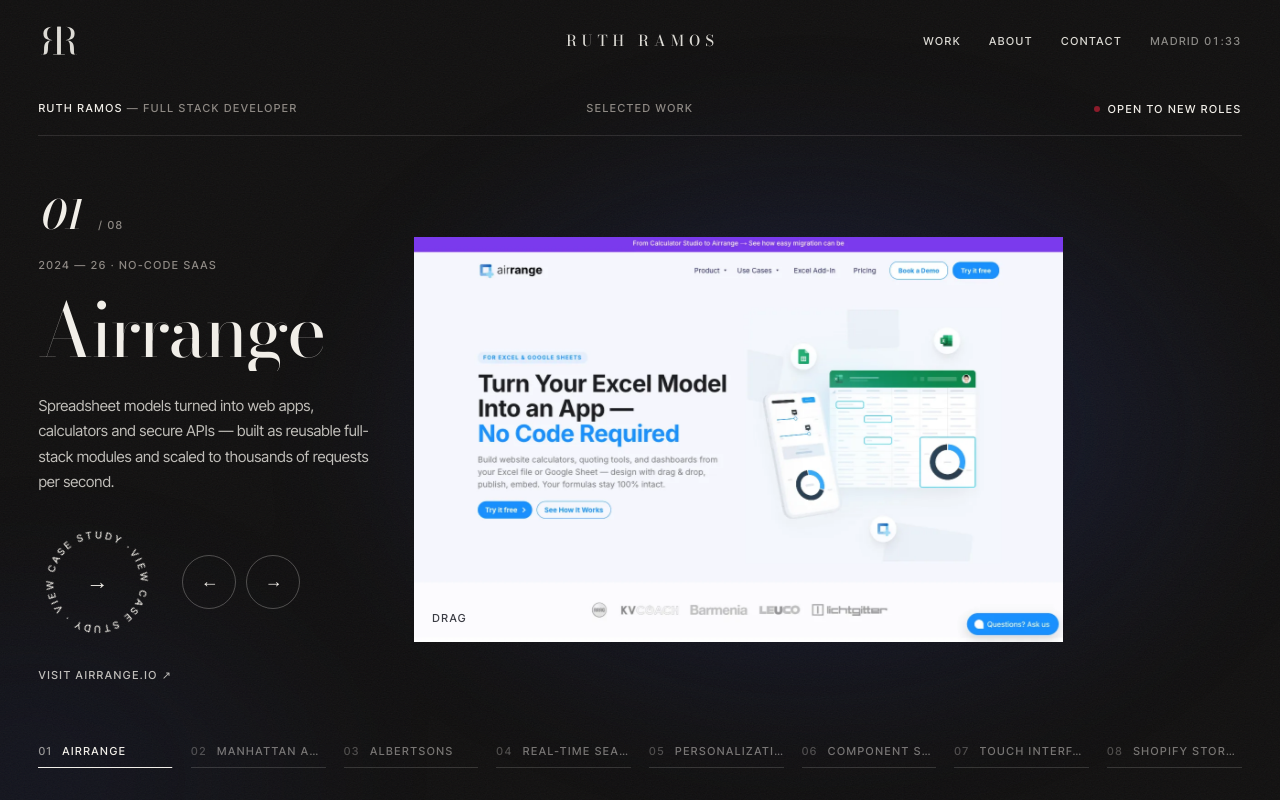
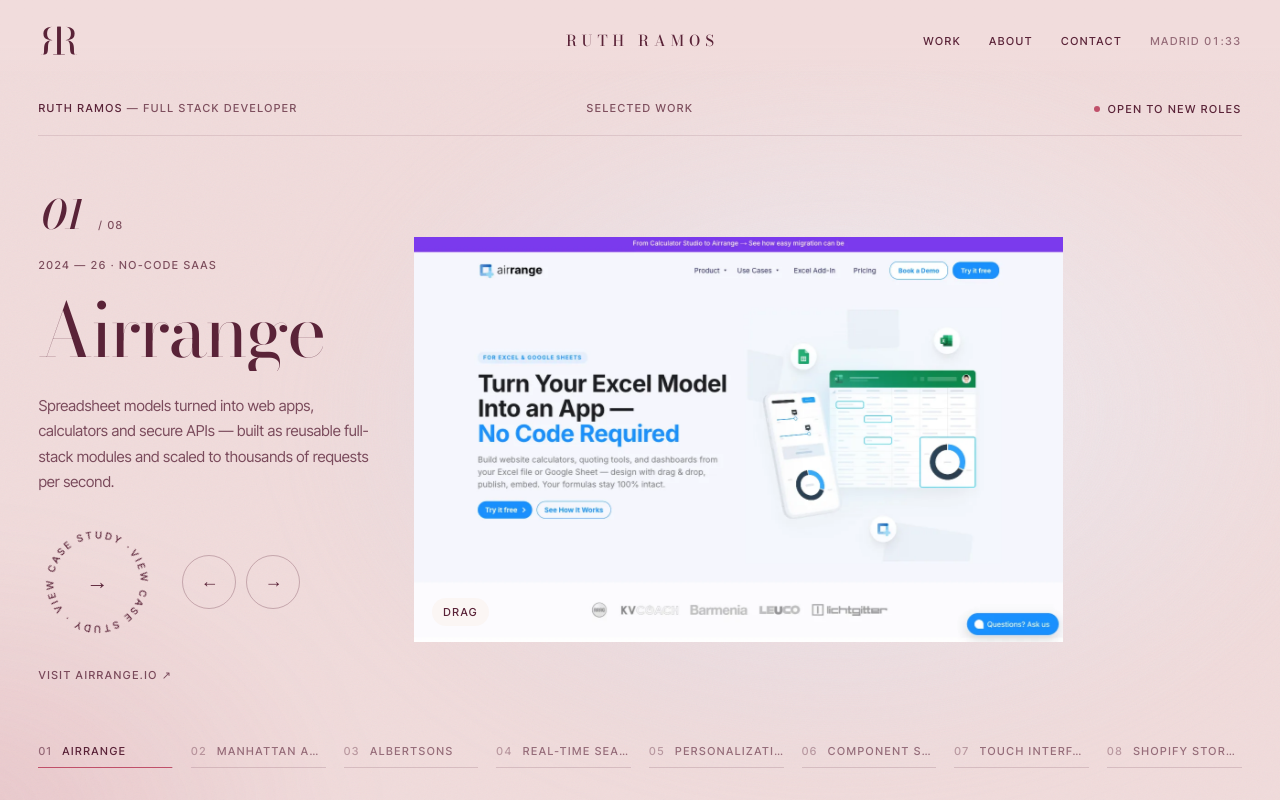
Before and after one commit to hrramosruth-rgb/ruth-portfolio, a Next.js app: page / in a window 1280 px wide. Shown: the top 800 px of the page. Built offline with nearby package versions, Linux system fonts and the light colour scheme; no server answers.

Commit message:
feat: blush light palette instead of black; make "what I did" a visible heading

```diff
--- a/src/app/icon.png/route.tsx
+++ b/src/app/icon.png/route.tsx
@@ -17,10 +17,10 @@
           display: "flex",
           alignItems: "center",
           justifyContent: "center",
-          background: "#111010",
+          background: "#5A2338",
         }}
       >
-        <svg width="54" height="54" viewBox="0 0 100 100" fill="#F1EEE8">
+        <svg width="54" height="54" viewBox="0 0 100 100" fill="#F1DCDC">
           <path d={MONOGRAM_PATH} />
           <path d={MONOGRAM_PATH} transform={MONOGRAM_MIRROR} />
         </svg>
--- a/src/app/layout.tsx
+++ b/src/app/layout.tsx
@@ -52,7 +52,7 @@
 };
 
 export const viewport: Viewport = {
-  themeColor: "#f1eee8",
+  themeColor: "#fbf5f3",
 };
 
 // Runs before first paint: marks JS as available (reveal styles key off `.js`); returning visitors
--- a/src/components/home/career.tsx
+++ b/src/components/home/career.tsx
@@ -199,14 +199,17 @@
                       ) : null}
 
                       {detail.highlights.length > 0 ? (
-                        <div className="career-block">
-                          <span className="ui muted career-label">What I did</span>
+                        <div className="career-block career-did-block">
+                          <h4 className="career-did display">
+                            What I <em>did</em>
+                            <span className="ui muted">{pad(detail.highlights.length)} highlights</span>
+                          </h4>
                           <ol className="career-highlights">
                             {detail.highlights.map((highlight, h) => (
                               <li key={highlight.lead} style={{ "--h": h } as React.CSSProperties}>
                                 <span className="ui muted">{pad(h + 1)}</span>
                                 <div>
-                                  <h4 className="display">{highlight.lead}</h4>
+                                  <h5 className="display">{highlight.lead}</h5>
                                   <p className="muted">{highlight.text}</p>
                                 </div>
                               </li>
--- a/src/styles/chrome.css
+++ b/src/styles/chrome.css
@@ -23,8 +23,11 @@
   grid-template-columns: 1fr auto 1fr;
   align-items: center;
   padding: 20px var(--gut);
-  color: var(--paper);
-  mix-blend-mode: difference;
+  color: var(--fg);
+  background: linear-gradient(var(--bg) 55%, color-mix(in srgb, var(--bg) 0%, transparent));
+  transition:
+    color 1s var(--ease),
+    background 1s var(--ease);
 }
 
 .nav-mark {
@@ -119,8 +122,8 @@
   height: 10px;
   margin: -5px 0 0 -5px;
   border-radius: 50%;
-  background: var(--paper);
-  mix-blend-mode: difference;
+  background: var(--wine);
+  box-shadow: 0 0 0 1.5px rgba(251, 245, 243, 0.85);
   pointer-events: none;
   display: grid;
   place-items: center;
@@ -138,7 +141,7 @@
 
 .cursor span {
   opacity: 0;
-  color: var(--ink);
+  color: var(--paper);
   font-size: 10px;
   font-weight: 500;
   letter-spacing: 0.16em;
@@ -151,7 +154,7 @@
   width: 92px;
   height: 92px;
   margin: -46px 0 0 -46px;
-  mix-blend-mode: normal;
+  box-shadow: none;
 }
 
 .cursor.is-big span {
--- a/src/styles/home.css
+++ b/src/styles/home.css
@@ -61,8 +61,8 @@
 }
 
 .cover--shopify {
-  background: var(--ink);
-  color: var(--paper);
+  background: var(--blush);
+  color: var(--wine);
 }
 
 .cover-collage {
--- a/src/styles/showcase.css
+++ b/src/styles/showcase.css
@@ -17,8 +17,8 @@
   min-height: 100svh;
   padding: 100px var(--gut) 28px;
   overflow: hidden;
-  background: var(--ink);
-  color: var(--paper);
+  background: var(--blush);
+  color: var(--wine);
   transition: --tone 1.6s var(--ease);
 }
 
@@ -31,8 +31,9 @@
   position: absolute;
   inset: -20%;
   background:
-    radial-gradient(38% 42% at 60% 52%, color-mix(in srgb, var(--tone) 30%, transparent), transparent 70%),
-    radial-gradient(28% 32% at 18% 82%, color-mix(in srgb, var(--tone) 12%, transparent), transparent 70%);
+    radial-gradient(40% 44% at 62% 50%, rgba(255, 255, 255, 0.75), transparent 70%),
+    radial-gradient(38% 42% at 60% 52%, color-mix(in srgb, var(--tone) 14%, transparent), transparent 70%),
+    radial-gradient(30% 34% at 14% 86%, rgba(192, 80, 106, 0.16), transparent 70%);
   filter: blur(48px);
   pointer-events: none;
   animation: sc-breathe 14s ease-in-out infinite alternate;
@@ -77,7 +78,7 @@
   align-items: baseline;
   gap: 24px;
   padding-bottom: 18px;
-  border-bottom: 1px solid rgba(241, 238, 232, 0.12);
+  border-bottom: 1px solid rgba(90, 35, 56, 0.12);
 }
 
 .sc-caption-name {
@@ -144,8 +145,7 @@
 .sc-title {
   position: relative;
   z-index: 5;
-  color: var(--paper);
-  mix-blend-mode: difference;
+  color: var(--wine);
   font-size: clamp(52px, 5.8vw, 112px);
   font-weight: 400;
   line-height: 0.92;
@@ -219,7 +219,7 @@
 .sc-summary {
   max-width: 380px;
   min-height: calc(1.7em * 3);
-  color: rgba(241, 238, 232, 0.78);
+  color: rgba(90, 35, 56, 0.78);
   font-size: 15px;
   line-height: 1.7;
 }
@@ -259,7 +259,7 @@
   width: 118px;
   height: 118px;
   border-radius: 50%;
-  color: var(--paper);
+  color: var(--wine);
   transform: translate(var(--tx, 0px), var(--ty, 0px));
   transition: transform 0.7s var(--ease);
 }
@@ -269,7 +269,7 @@
   position: absolute;
   inset: 20px;
   border-radius: 50%;
-  background: var(--paper);
+  background: var(--wine);
   transform: scale(0);
   transition: transform 0.7s var(--ease);
 }
@@ -304,7 +304,7 @@
 }
 
 .sc-cta:hover .sc-cta-arrow {
-  color: var(--ink);
+  color: var(--paper);
   transform: rotate(-45deg);
 }
 
@@ -322,10 +322,10 @@
 .sc-arrow {
   width: 54px;
   height: 54px;
-  border: 1px solid rgba(241, 238, 232, 0.28);
+  border: 1px solid rgba(90, 35, 56, 0.28);
   border-radius: 50%;
   background: none;
-  color: var(--paper);
+  color: var(--wine);
   font: inherit;
   font-size: 18px;
   cursor: inherit;
@@ -336,13 +336,13 @@
 }
 
 .sc-arrow:hover {
-  border-color: var(--paper);
-  background: var(--paper);
-  color: var(--ink);
+  border-color: var(--wine);
+  background: var(--wine);
+  color: var(--paper);
 }
 
 .sc-visit {
-  color: rgba(241, 238, 232, 0.78);
+  color: rgba(90, 35, 56, 0.78);
 }
 
 /* ---------- stage: wipe in, zoom settle; the old slide sinks back ---------- */
@@ -434,9 +434,10 @@
   left: 18px;
   bottom: 16px;
   z-index: 3;
-  color: var(--paper);
-  mix-blend-mode: difference;
-  opacity: 0.8;
+  padding: 6px 11px;
+  border-radius: 99px;
+  background: rgba(251, 245, 243, 0.86);
+  color: var(--wine);
 }
 
 /* ---------- next-project peek ---------- */
@@ -449,7 +450,7 @@
   padding: 0;
   border: 0;
   background: none;
-  color: var(--paper);
+  color: var(--wine);
   font: inherit;
   text-align: left;
   cursor: inherit;
@@ -510,7 +511,7 @@
   padding: 0 0 4px;
   border: 0;
   background: none;
-  color: rgba(241, 238, 232, 0.45);
+  color: rgba(90, 35, 56, 0.6);
   font: inherit;
   text-align: left;
   cursor: inherit;
@@ -519,7 +520,7 @@
 
 .sc-rail button:hover,
 .sc-rail button.is-active {
-  color: var(--paper);
+  color: var(--wine);
 }
 
 .sc-rail button .muted {
@@ -539,13 +540,13 @@
   display: block;
   height: 1px;
   overflow: hidden;
-  background: rgba(241, 238, 232, 0.16);
+  background: rgba(90, 35, 56, 0.16);
 }
 
 .sc-progress {
   position: absolute;
   inset: 0;
-  background: var(--paper);
+  background: var(--rouge);
   transform-origin: left;
   animation-name: sc-progress;
   animation-timing-function: linear;
--- a/src/styles/tokens.css
+++ b/src/styles/tokens.css
@@ -1,10 +1,14 @@
-/* Design tokens. Sections switch the page between paper and ink (see SectionTheme). */
+/* Design tokens — "Blush Light". Sections switch the page between paper and blush bands (see
+   SectionTheme; the band theme keeps its historical name "ink"). There is no black: text and
+   fills are wine. */
 :root {
-  --paper: #f1eee8;
-  --ink: #111010;
-  --rouge: #8c1c2b;
-  --muted-paper: #6e6963;
-  --muted-ink: #8e8984;
+  --paper: #fbf5f3;
+  --blush: #f1dcdc;
+  --wine: #5a2338;
+  --ink: var(--wine);
+  --rouge: #c0506a;
+  --muted-paper: #845463;
+  --muted-ink: #7e4f5e;
   --ease: cubic-bezier(0.19, 1, 0.22, 1);
   --ease-io: cubic-bezier(0.76, 0, 0.24, 1);
   --gut: clamp(18px, 3vw, 48px);
@@ -29,7 +33,7 @@
   --bg: var(--paper);
   --fg: var(--ink);
   --mu: var(--muted-paper);
-  --line: rgba(17, 16, 16, 0.14);
+  --line: rgba(90, 35, 56, 0.14);
   min-height: 100dvh;
   background: var(--bg);
   color: var(--fg);
@@ -44,10 +48,10 @@
 }
 
 body.is-ink {
-  --bg: var(--ink);
-  --fg: var(--paper);
+  --bg: var(--blush);
+  --fg: var(--wine);
   --mu: var(--muted-ink);
-  --line: rgba(241, 238, 232, 0.14);
+  --line: rgba(90, 35, 56, 0.16);
 }
 
 a {
```
Also changed, not shown: src/app/og.png/route.tsx (+5 -5 lines), src/styles/sections.css (+43 -24 lines).
